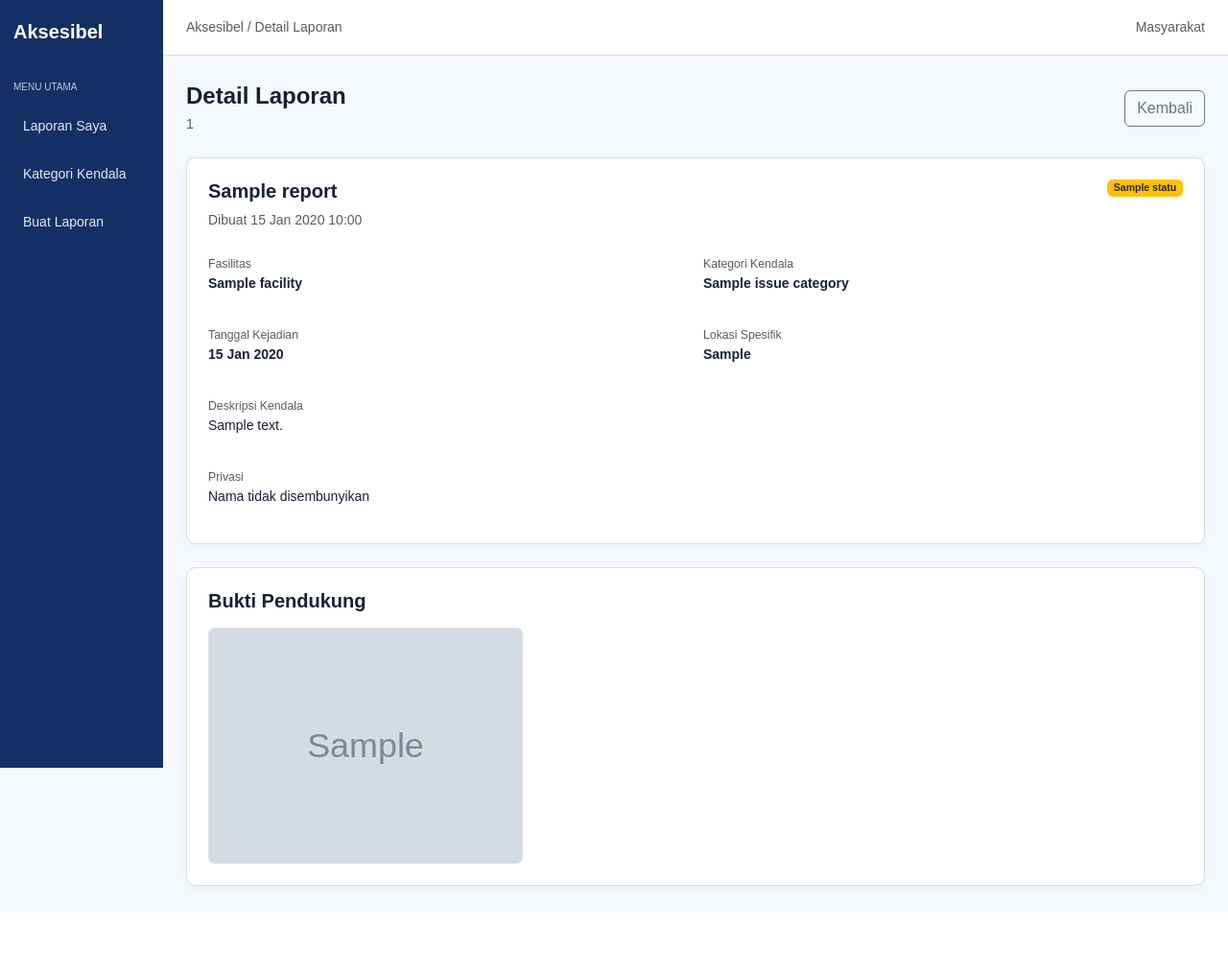
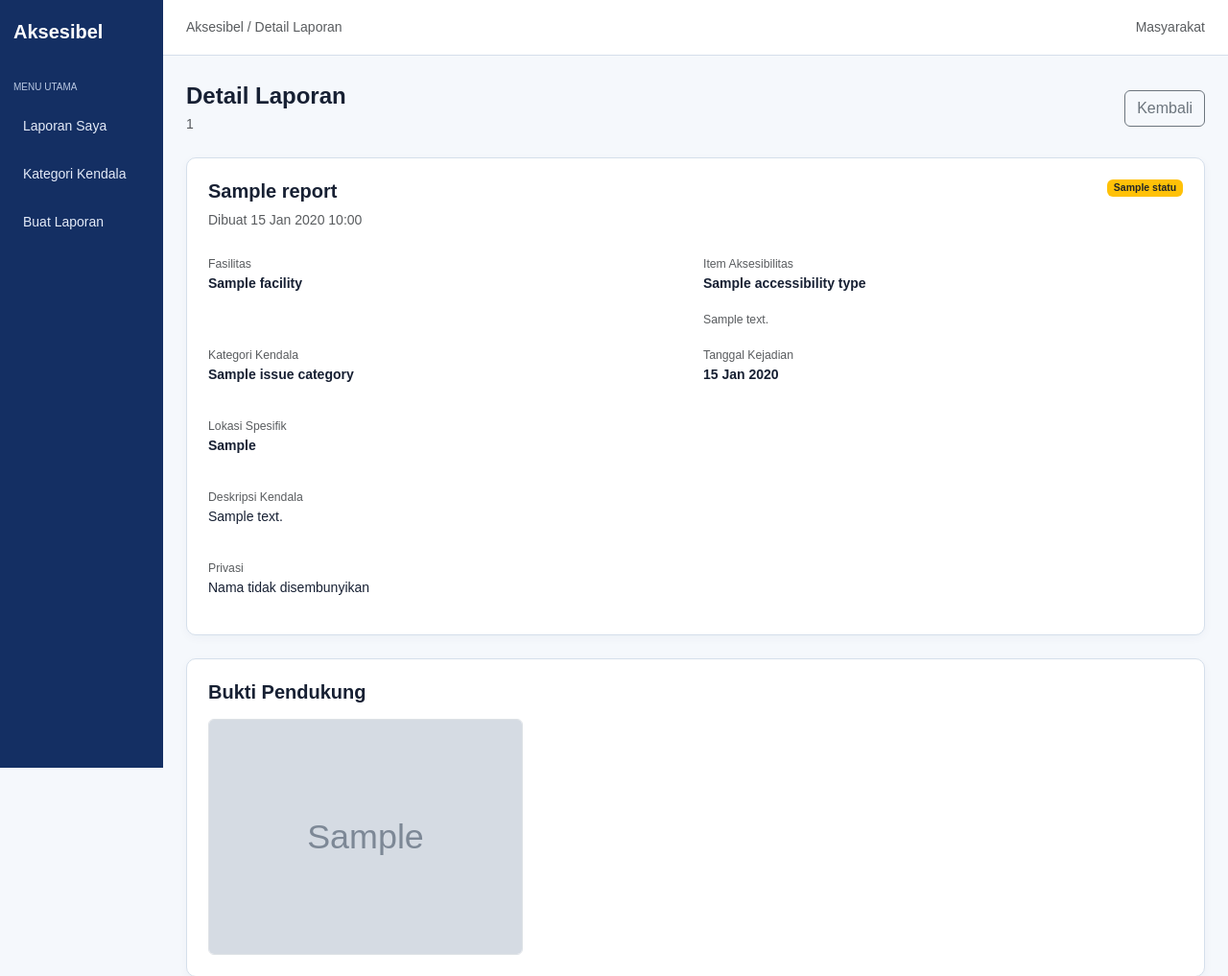
Before and after one commit to aksesibel/aksesibel, a Laravel app: template resources/views/reports/show.blade.php in a window 1280 px wide. Shown: the top 1017 px of the page at 96% size. Before the commit the page ends 929 px from the top, so only its background shows below. Run offline with Laravel 12, Linux system fonts and the light colour scheme; the template is opened without the code that fills it: most values are stand-ins (such as "Sample title", 1, 10 or a date in 2020); grey boxes marked "Sample" are stand-in pictures.

Commit message:
Merevisi integrasi fasilitas aksesibilitas dengan reports

```diff
--- a/app/Models/Report.php
+++ b/app/Models/Report.php
@@ -4,8 +4,6 @@ namespace App\Models;
 
 use Illuminate\Database\Eloquent\Model;
 use Illuminate\Database\Eloquent\Relations\BelongsTo;
-use Illuminate\Database\Eloquent\Relations\HasMany;
-use Illuminate\Database\Eloquent\Relations\HasOne;
 use App\Models\FacilityAccessibility;
 
 class Report extends Model
--- a/resources/views/reports/show.blade.php
+++ b/resources/views/reports/show.blade.php
@@ -38,6 +38,19 @@
         <div class="col-md-6">
             <small class="text-muted">Fasilitas</small>
             <p class="fw-semibold">{{ $report->facility->name ?? '-' }}</p>
+        </div>
+
+        <div class="col-md-6">
+            <small class="text-muted">Item Aksesibilitas</small>
+            <p class="fw-semibold">
+                {{ $report->facilityAccessibility?->accessibilityType?->type_name ?? 'Tidak terkait item aksesibilitas tertentu' }}
+            </p>
+
+            @if($report->facilityAccessibility?->location_description)
+                <small class="text-muted">
+                    {{ $report->facilityAccessibility->location_description }}
+                </small>
+            @endif
         </div>
 
         <div class="col-md-6">
```
Also changed, not shown: app/Http/Controllers/ReportController.php (+8 -2 lines).
